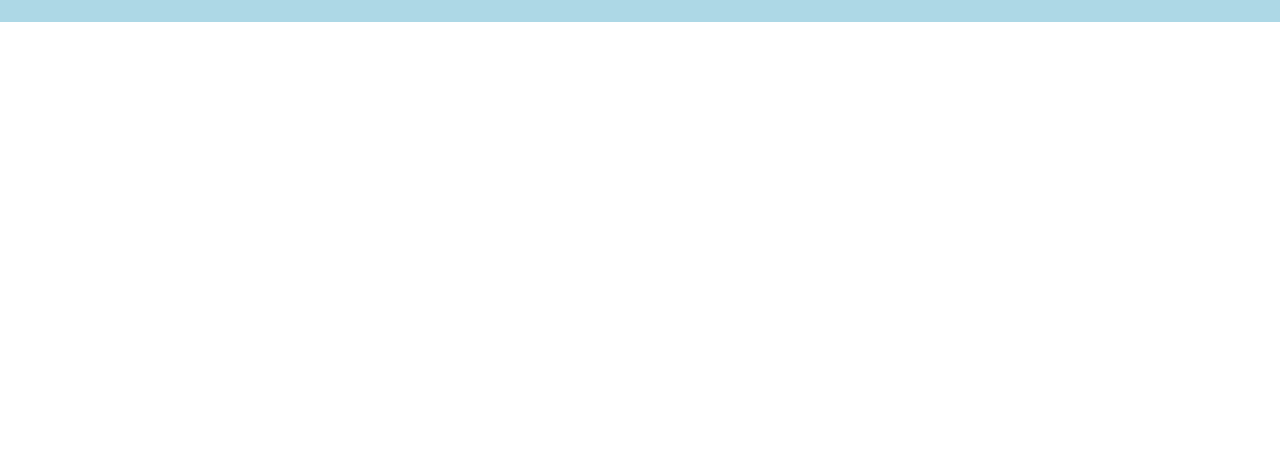
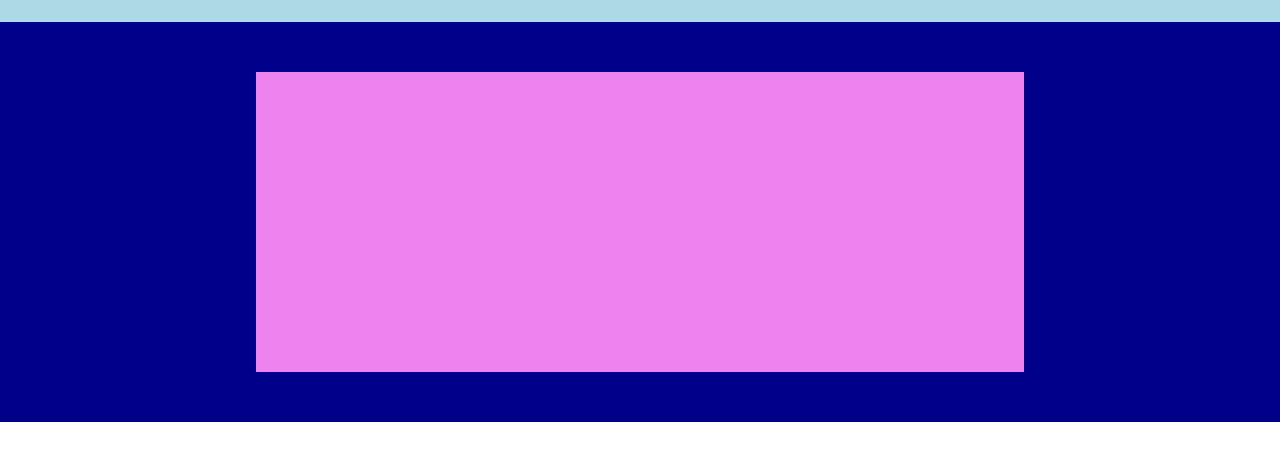
Before and after one commit to TartagliaFilippo/htmlcss-struttura-discord, a plain HTML site: page index.html in a window 1280 px wide. Shown: the part 78-538 px from the top of the page. Drawn offline with Linux system fonts and the light colour scheme.

Commit message:
FEAT second section

```diff
--- a/css/style.css
+++ b/css/style.css
@@ -39,6 +39,10 @@ ul {
   align-items: center;
 }
 
+.self-center {
+  align-self: center;
+}
+
 .column {
   flex-direction: column;
 }
@@ -75,10 +79,14 @@ li {
 
 /* SECONDA SEZIONE */
 .blu {
+  height: 400px;
   background-color: #00008b;
 }
 
 .rosaacceso {
+  height: 300px;
+  width: 60%;
+  margin: 50px 0;
   background-color: #ee82ee;
 }
 
--- a/index.html
+++ b/index.html
@@ -35,7 +35,9 @@
 
     <!-- SECONDA SEZIONE -->
     <div class="blu">
-      <div class="rosaacceso"></div>
+      <div class="padre flex justify-center">
+        <div class="rosaacceso"></div>
+      </div>
     </div>
 
     <!-- TERZA SEZIONE -->
```
